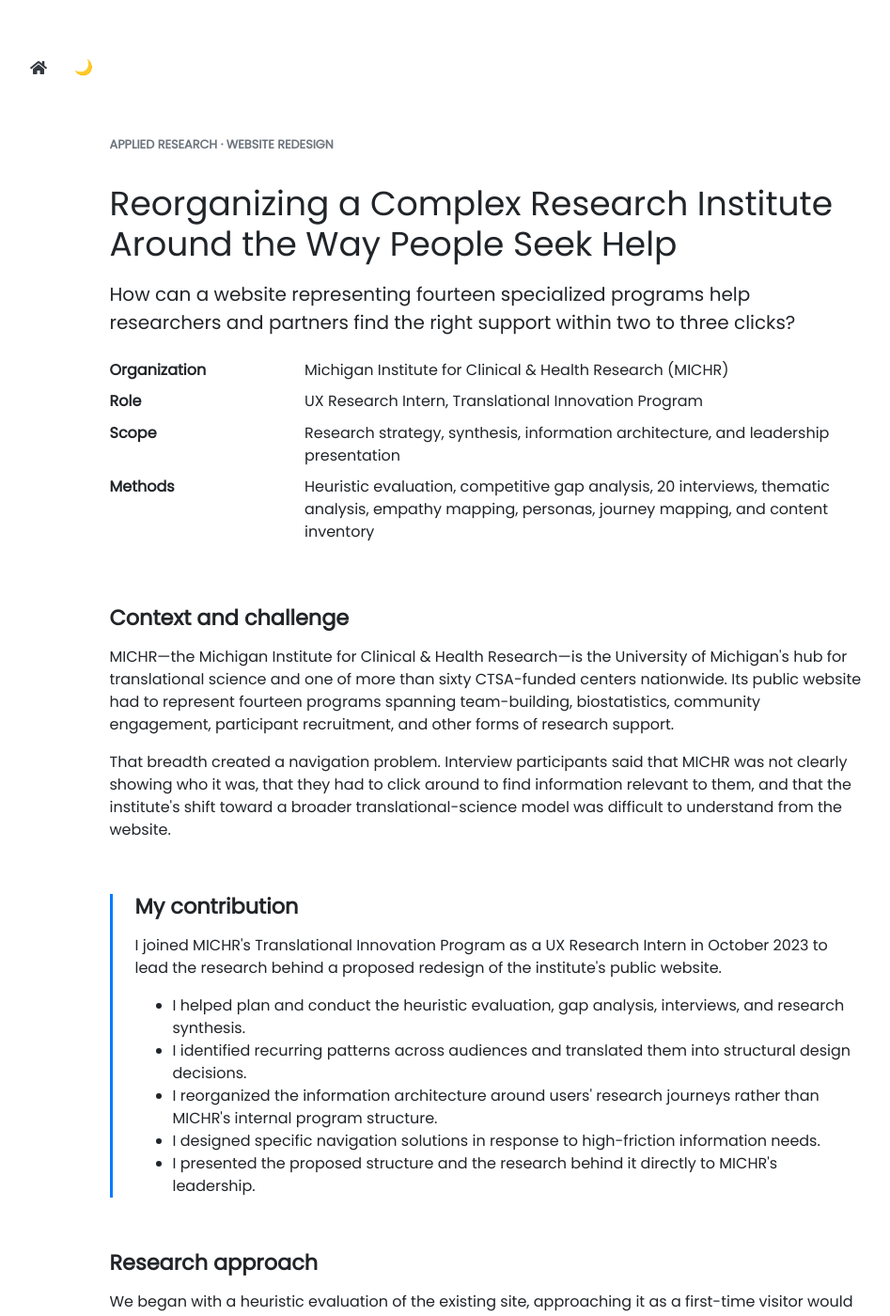
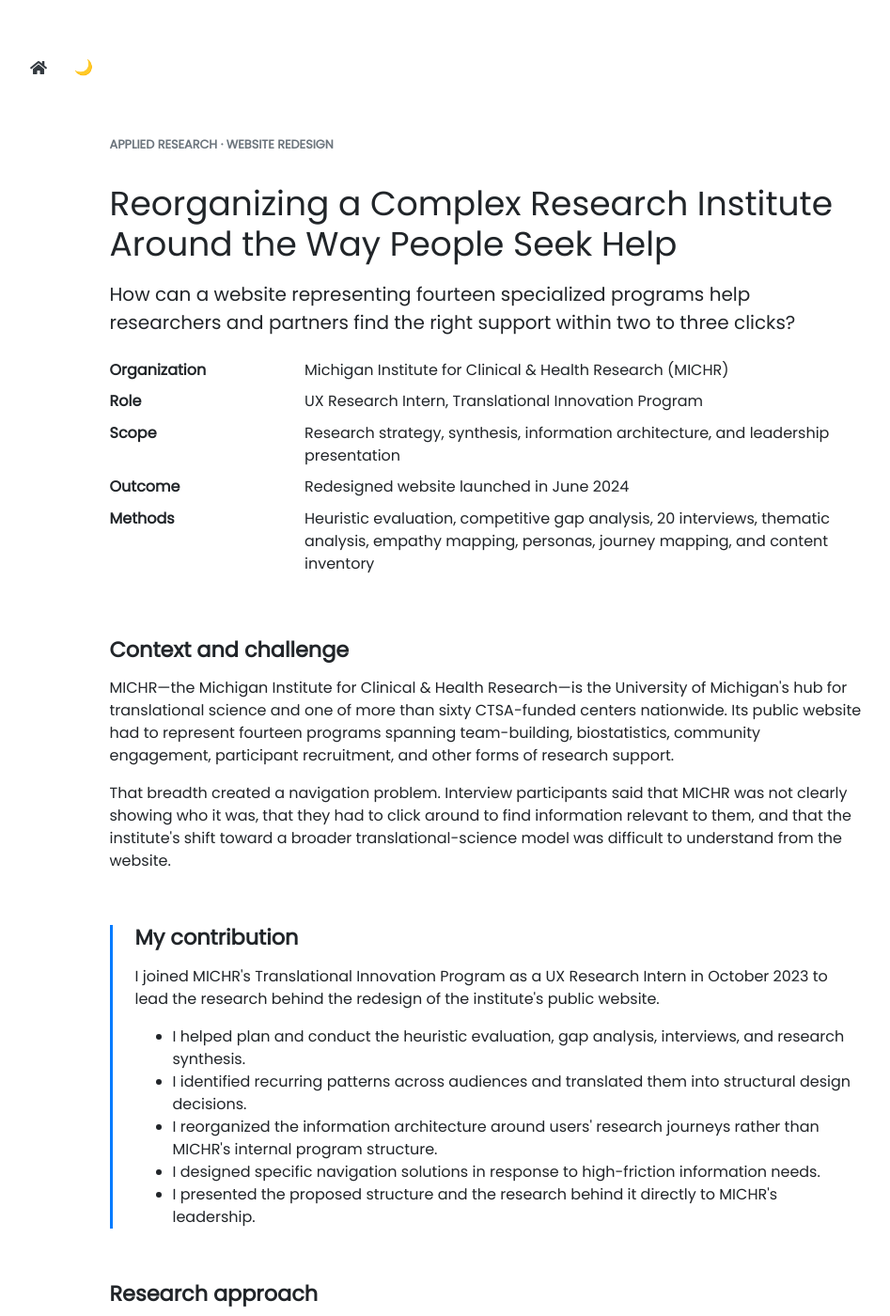
Before and after one commit to shenylin/shenylin.github.io, a Jekyll site: the page built from pages/michr.md, in a window 1280 px wide and 1400 px high. Shown: the whole window at 94% size, without its empty margins (76-1023 px from the left). Built offline with Jekyll 4.4.1, drawn with Linux system fonts in a browser that asks for light colours; nearby versions of some CDN libraries; some of the changed text lies outside the part shown.

Commit message:
Add MICHR launch outcome and live site

```diff
--- a/pages/michr.md
+++ b/pages/michr.md
@@ -27,6 +27,9 @@ permalink: /research/michr/
       <dt class="col-sm-3">Scope</dt>
       <dd class="col-sm-9">Research strategy, synthesis, information architecture, and leadership presentation</dd>
 
+      <dt class="col-sm-3">Outcome</dt>
+      <dd class="col-sm-9">Redesigned website launched in June 2024</dd>
+
       <dt class="col-sm-3">Methods</dt>
       <dd class="col-sm-9">Heuristic evaluation, competitive gap analysis, 20 interviews, thematic analysis, empathy mapping, personas, journey mapping, and content inventory</dd>
     </dl>
@@ -55,7 +58,7 @@ permalink: /research/michr/
     <h2>My contribution</h2>
     <p>
       I joined MICHR's Translational Innovation Program as a UX Research Intern
-      in October 2023 to lead the research behind a proposed redesign of the
+      in October 2023 to lead the research behind the redesign of the
       institute's public website.
     </p>
     <ul>
@@ -134,6 +137,18 @@ permalink: /research/michr/
   </section>
 
   <section class="research-section">
+    <h2>Outcome</h2>
+    <p>
+      MICHR launched its redesigned website in June 2024. The live website was
+      designed based on the research and information architecture developed
+      through this project.
+    </p>
+    <p>
+      <a href="https://michr.umich.edu/">Visit the live MICHR website →</a>
+    </p>
+  </section>
+
+  <section class="research-section">
     <h2>What I carried forward</h2>
     <p>
       This project taught me that simplifying a complex service is often not a
```
